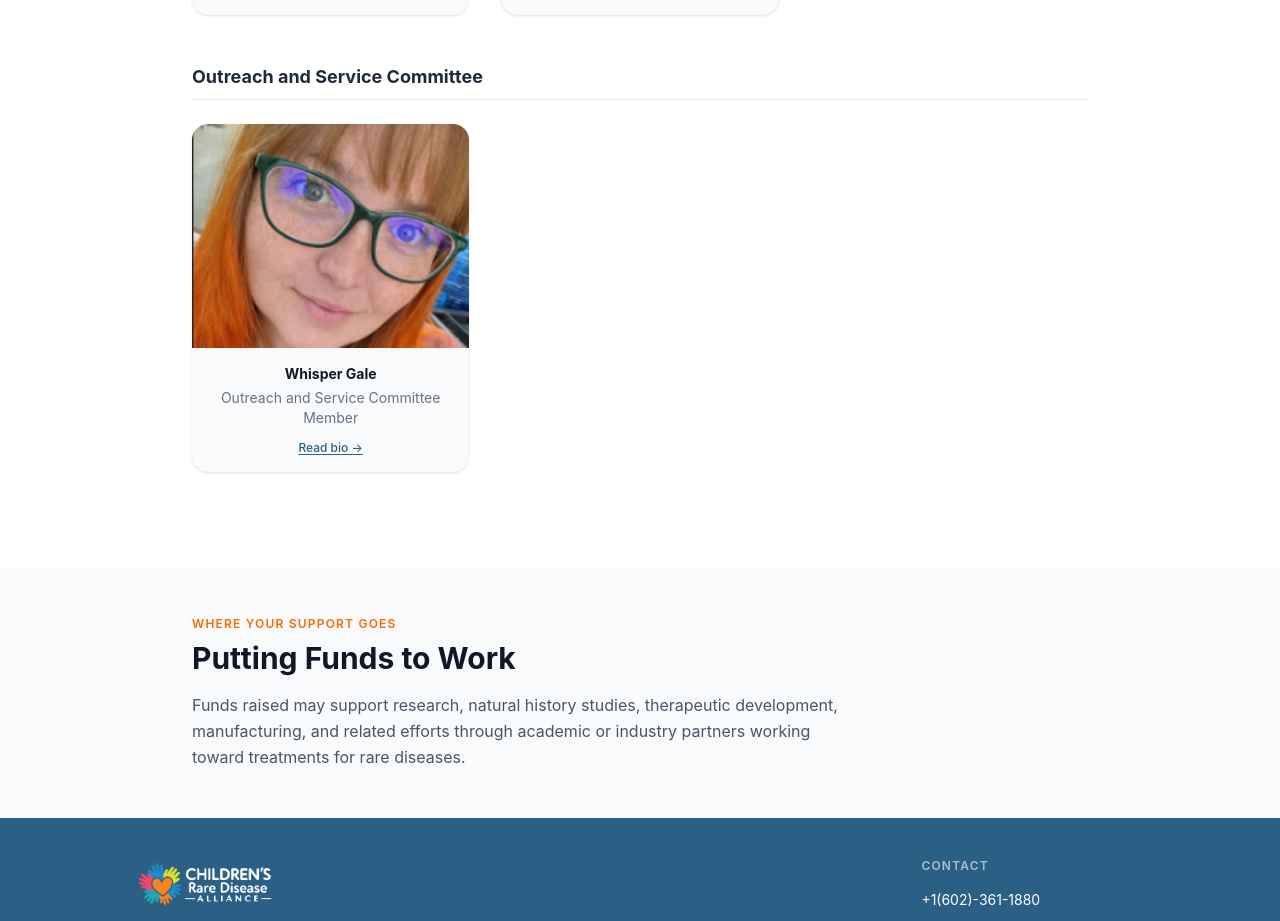
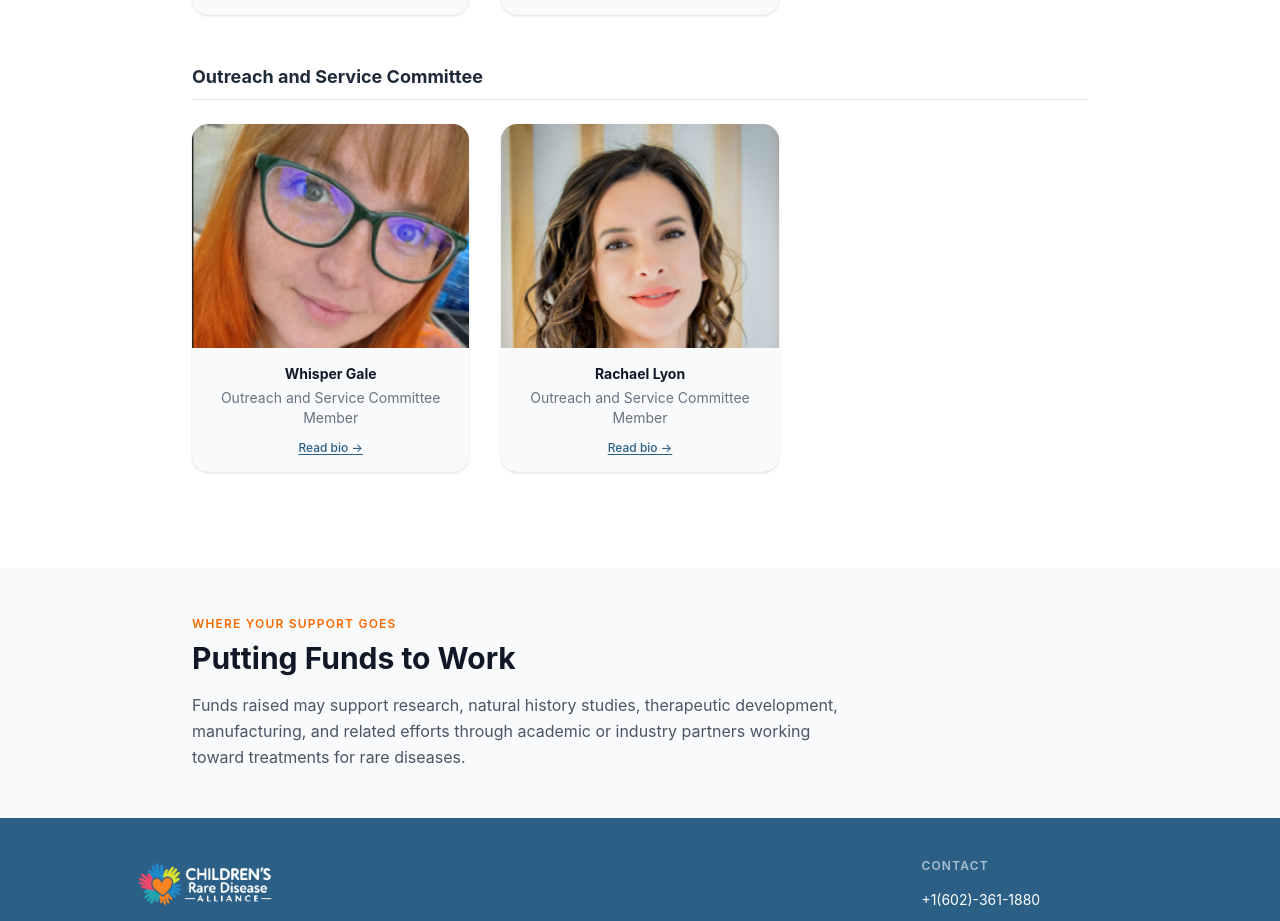
Before and after one commit to inwang123/rarediseaseweb, a React (Vite) app: page /about in a window 1280 px wide. Shown: the part 3087-4008 px from the top of the page. Built offline with nearby package versions, Linux system fonts and the light colour scheme.

Commit message:
Added Rachael Lyon to the about page

```diff
--- a/src/pages/About.jsx
+++ b/src/pages/About.jsx
@@ -75,6 +75,12 @@ const outreachCommittee = [
     role: "Outreach and Service Committee Member",
     img: "/Whisper.png",
     bio: "Whisper Gale is a Mom of six, devoted to raising her wonderful children alongside her husband, Austin, whom she met in 2015 and married in 2018. Together, they are enjoying their journey filled with birds and animals. After welcoming three children in 2021, a temporary kiddo in 2023, a daughter in 2024, and her great nephew in kinship care, she is now embracing life to the fullest as a stay-at-home mom, with a heart full of gratitude for her family and her daughter's cancer remission.",
+  },
+  {
+    name: "Rachael Lyon",
+    role: "Outreach and Service Committee Member",
+    img: "/Rachael_Lyon.png",
+    bio: "Rachael Lyon is a devoted mother of four and a passionate advocate within the cancer community. Her perspective is deeply personal—shaped by supporting her second child through a diagnosis of a rare form of leukemia. This journey has instilled in her a profound commitment to compassion, resilience, and hope for families facing similar challenges. With 14 years of experience in the biotechnology and pharmaceutical industry, Rachael combines professional expertise with heartfelt purpose. She is dedicated to advancing innovations in healthcare while championing the needs of patients and caregivers. Her story reflects a powerful balance of scientific insight and lived experience, driving her commitment to making a meaningful difference in the fight against cancer.",
   },
 ];
 
```
Also changed, not shown: public/Rachael_Lyon.png (added).
